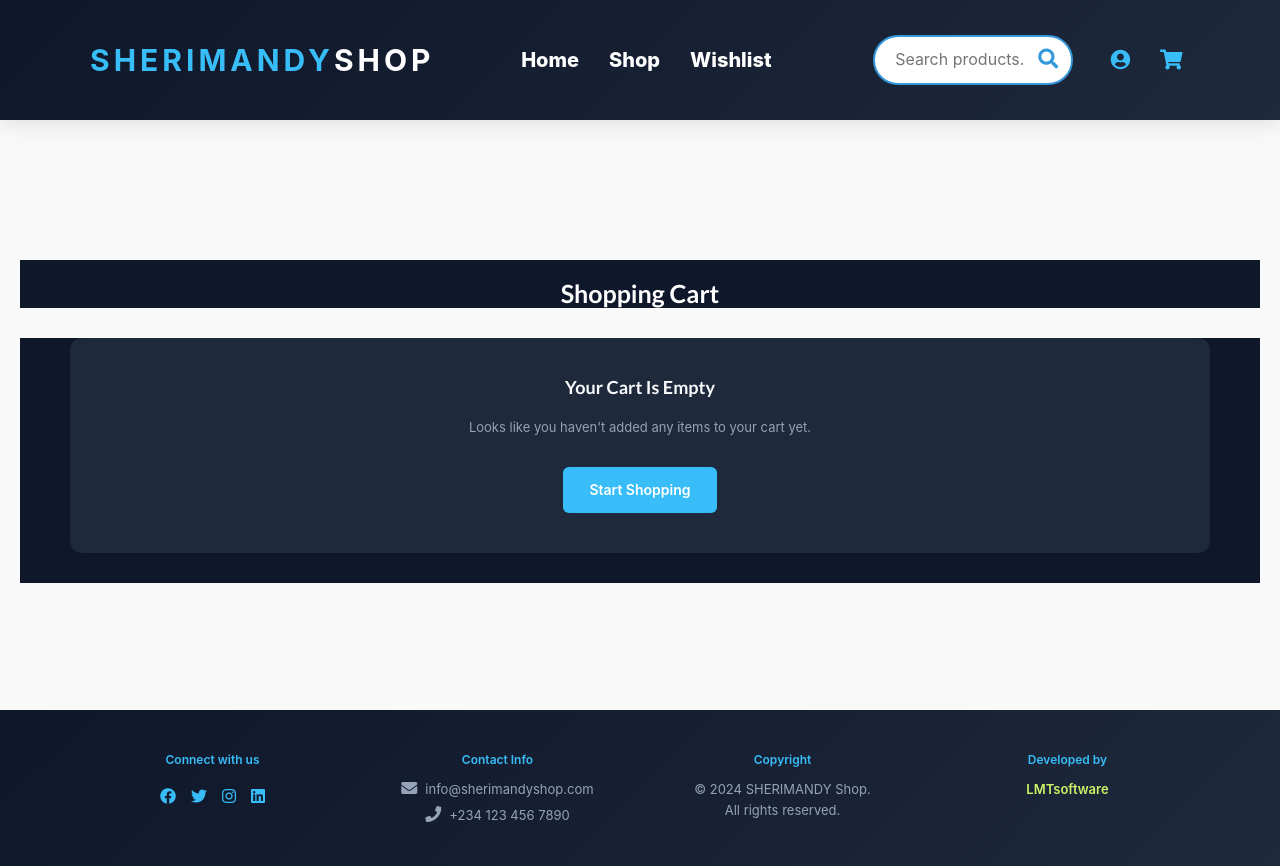
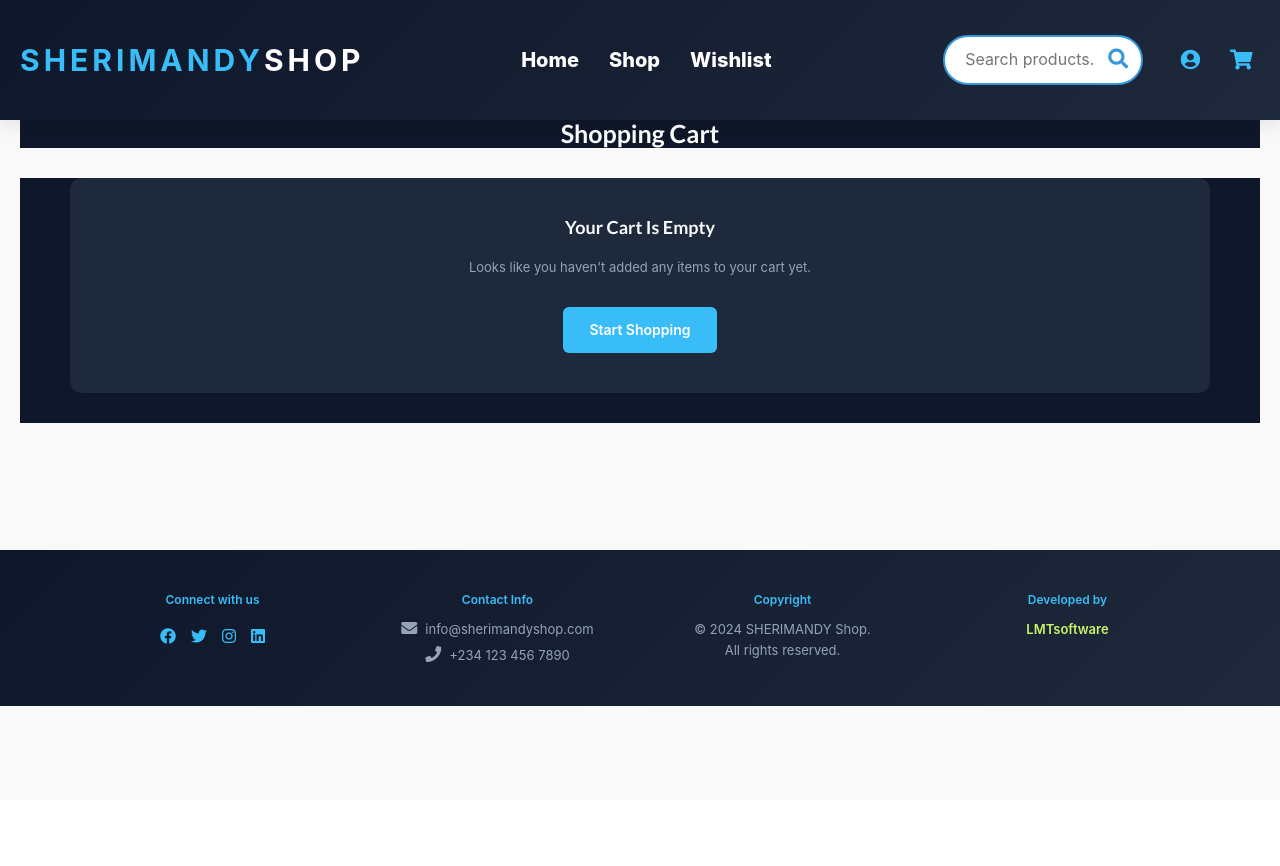
Before and after one commit to JimmyOlsen05/sherimandyshop, a Django app: page /cart/ in a window 1280 px wide. After the commit the page ends 706 px from the top, so only its background shows below. Run offline with Django 3.2, Linux system fonts and the light colour scheme; the visitor is signed in with stand-in values (Sample User, id 1); data that the repository does not hold is empty; some libraries are stand-ins or nearby versions.

Commit message:
Updated features and fixed bugs

```diff
--- a/templates/base.html
+++ b/templates/base.html
@@ -609,7 +609,7 @@
     </script>
 </head>
 
-<body style="background:#40394a; margin: 0; padding-top: 160px;">
+<body style="background:#40394a; margin: 0; padding-top: 0;">
     <!-- Toast container for notifications -->
     <div class="toast-container" id="toastContainer"></div>
 
@@ -622,9 +622,9 @@
         {% endif %}
     </div>
 
-    <header id="siteHeader" class="header header-visible" style="background: linear-gradient(135deg, #0F172A 0%, #1E293B 100%); position: fixed; width: 100%; top: 0; left: 0; z-index: 1000; box-shadow: 0 4px 20px rgba(0,0,0,0.1);">
-        <div class="container">
-            <div class="header-content" style="height: 120px; display: flex; align-items: center; justify-content: space-between;">
+    <header id="siteHeader" class="header header-visible" style="background: linear-gradient(135deg, #0F172A 0%, #1E293B 100%); position: fixed; width: 100%; top: 0; left: 0; z-index: 1000; box-shadow: 0 4px 20px rgba(0,0,0,0.1); margin: 0; padding: 0;">
+        <div class="container" style="width: 100%; margin: 0; padding: 0;">
+            <div class="header-content" style="margin: 0; padding: 0 20px;">
                 <div class="logo-cart-wrapper">
                     <button class="mobile-menu-btn">
                         <i class="fas fa-bars"></i>
--- a/templates/shop/index.html
+++ b/templates/shop/index.html
@@ -17,7 +17,7 @@ html, body {
     height: 100vh;
     min-height: 600px;
     overflow: hidden;
-    margin-top: 50px;
+    margin-top: 0;
     display: flex;
     align-items: center;
     justify-content: center;
```
